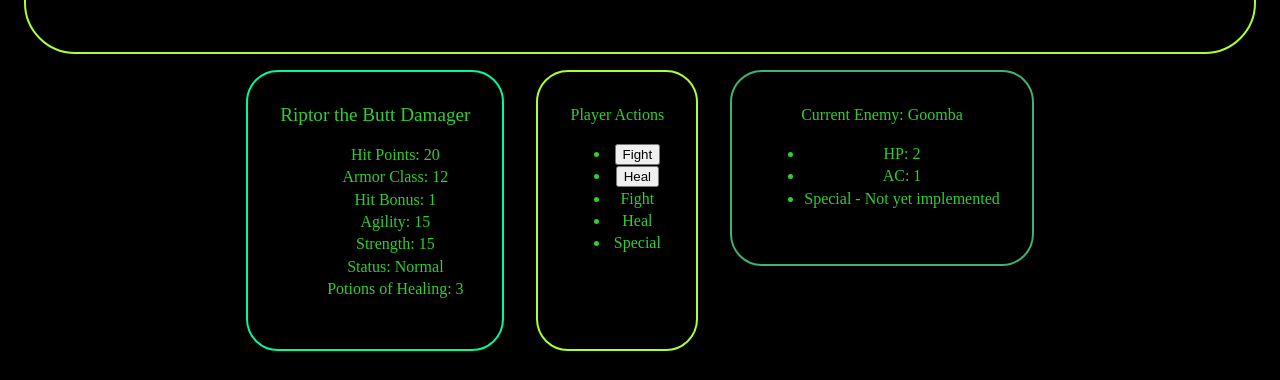
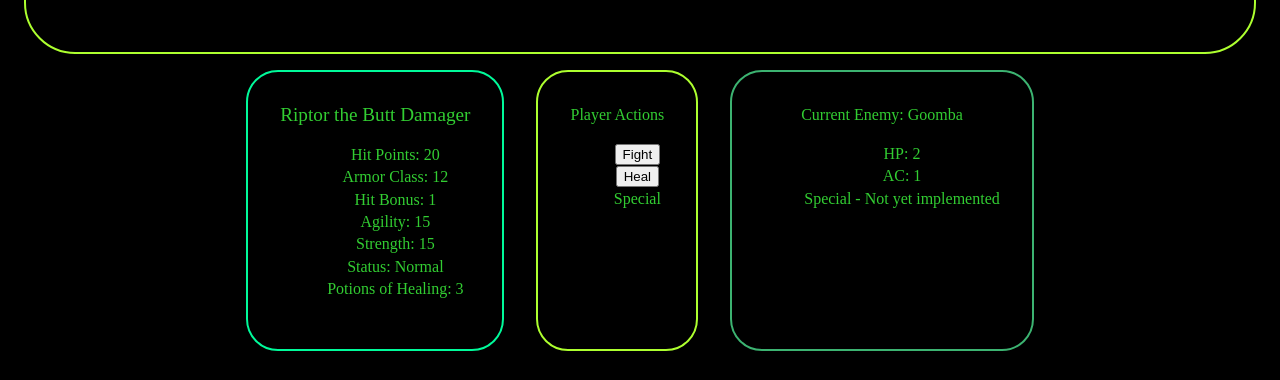
Before and after one commit to MustardJoe/rpg-combat-engine, a React app: page / in a window 1280 px wide. Shown: the part 421-801 px from the top of the page. Built offline with nearby package versions, Linux system fonts and the light colour scheme; a web font is replaced by a local one.

Commit message:
style changes for consistency

```diff
--- a/src/components/actions/Actions.js
+++ b/src/components/actions/Actions.js
@@ -22,15 +22,13 @@ class Actions extends Component {
     return (
       <section className={styles.userActions}>
         Player Actions
-        <ul>
+        <ul className={styles.actionsList}>
           <li>
             <button type="Fight" onClick={this.playerClicksFight}>Fight</button>
           </li>
           <li>
             <button type="Heal" onClick={this.playerClicksHeal}>Heal</button>
           </li>
-          <li>Fight</li>
-          <li>Heal</li>
           <li>Special</li>
         </ul>
       </section>
--- a/src/components/actions/actions.css
+++ b/src/components/actions/actions.css
@@ -6,3 +6,7 @@
   margin: 1em;
   min-height: 12em;
 }
+
+.actionsList {
+  list-style: none;
+}
--- a/src/components/enemystats/EnemyStats.js
+++ b/src/components/enemystats/EnemyStats.js
@@ -25,7 +25,7 @@ function EnemyComp({ enemy }) {
   return (
     <section className={styles.enemyStats}>
       Current Enemy: {name}
-      <ul>
+      <ul className={styles.statsList}>
         <li>HP: {hitPoints}</li>
         <li>AC: {armorClass}</li>
         <li>Special - Not yet implemented</li>
--- a/src/components/enemystats/enemystats.css
+++ b/src/components/enemystats/enemystats.css
@@ -4,5 +4,9 @@
   padding: 2em;
   border-radius: 2em;
   margin: 1em;
-  height: 8em;
+  min-height: 12em;
 }
+
+.statsList {
+  list-style: none;
+}
```
